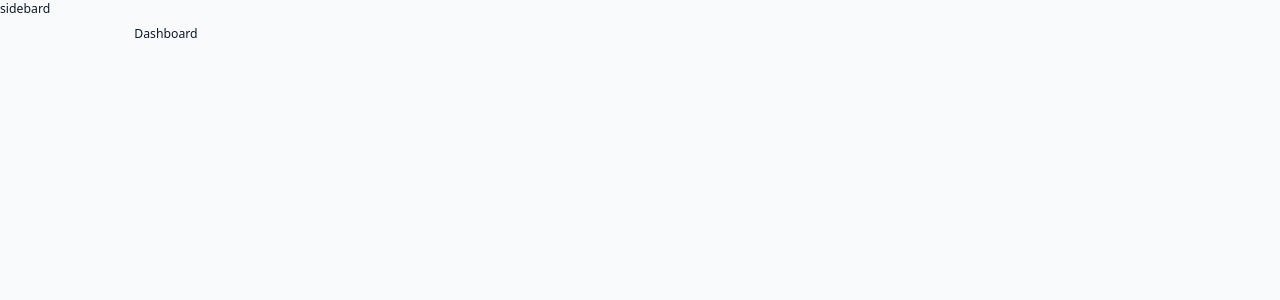
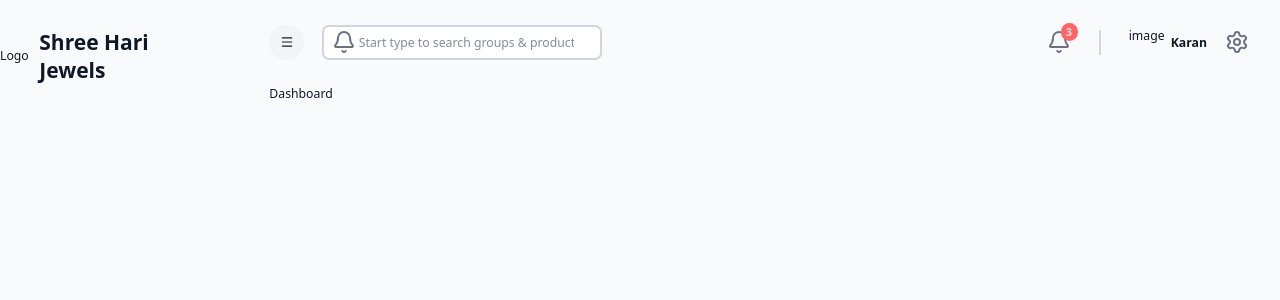
Before and after one commit to snorlaxkaran/Shri-Hari-Jewels, a Next.js app in the folder client/: page / in a window 1280 px wide. Shown: the top 300 px of the page. Built offline with nearby package versions, Linux system fonts and the light colour scheme.

Commit message:
Built the navbar & the sidebar layout

```diff
--- /dev/null
+++ b/client/src/app/(components)/Navbar/index.tsx
@@ -0,0 +1,52 @@
+"use client";
+
+import { Bell, Menu, Settings } from "lucide-react";
+import Link from "next/link";
+import React from "react";
+
+const Navbar = () => {
+  return (
+    <div className="flex justify-between items-center w-full mb-7">
+      <div className="flex justify-between items-center gap-5">
+        <button
+          className="px-3 py-3 bg-gray-100 rounded-full hover:bg-blue-100"
+          onClick={() => {}}
+        >
+          <Menu className="w-4 h-4" />
+        </button>
+        <div className="relative">
+          <input
+            type="search"
+            name=""
+            placeholder="Start type to search groups & products"
+            className="pl-10 pr-4 py-2 w-50 md:w-80 border-2 border-gray-300 bg-white rounded-lg focus:outline-none focus:border-blue-500"
+            id=""
+          />
+          <div className="absolute inset-y-0 left-0 pl-3 flex items-center pointer-events-none">
+            <Bell className="text-gray-500 size-{20}" />
+          </div>
+        </div>
+      </div>
+      <div className="flex justify-between items-center gap-5">
+        <div className="hidden md:flex justify-between items-center gap-5">
+          <div className="relative">
+            <Bell className="cursor-pointer text-gray-500 size-{24}" />
+            <span className="absolute -top-2 -right-2 inline-flex items-center justify-center px-[0.4rem] py-1 text-xs font-semibold leading-none text-red-100 bg-red-400 rounded-full">
+              3
+            </span>
+          </div>
+          <hr className="w-0 h-7 border border-solid border-l border-gray-300 mx-3" />
+          <div className="flex items-center gap-3 cursor-pointer">
+            <div className="w-9 h-9">image</div>
+            <span className="font font-semibold">Karan</span>
+          </div>
+        </div>
+        <Link href={"/settings"}>
+          <Settings className="cursor-pointer text-gray-500 size-{24}" />
+        </Link>
+      </div>
+    </div>
+  );
+};
+
+export default Navbar;
--- /dev/null
+++ b/client/src/app/(components)/Sidebar/index.tsx
@@ -0,0 +1,25 @@
+"use client";
+
+import { Menu } from "lucide-react";
+import React from "react";
+
+const Sidebar = () => {
+  return (
+    <div>
+      <div className="flex gap-3 justify-between md:justify-normal items-center pt-8">
+        <div>Logo</div>
+        <h1 className="font-extrabold text-2xl">Shree Hari Jewels</h1>
+        <button
+          className="md:hidden px-3 py-3 bg-gray-100 rounded-full hover:bg-blue-100"
+          onClick={() => {}}
+        >
+          <Menu className="w-4 h-4" />
+        </button>
+      </div>
+      <div className="grow mt-8"></div>
+      <div></div>
+    </div>
+  );
+};
+
+export default Sidebar;
--- a/client/src/app/dashboardWrapper.tsx
+++ b/client/src/app/dashboardWrapper.tsx
@@ -1,12 +1,14 @@
 import React from "react";
-
+import Navbar from "@/app/(components)/Navbar/index";
+import Sidebar from "@/app/(components)/Sidebar";
 const dashboardWrapper = ({ children }: { children: React.ReactNode }) => {
   return (
     <div className={`flex bg-gray-50 text-gray-900 w-full min-h-screen`}>
-      sidebard
+      <Sidebar />
       <main
         className={`flex flex-col w-full h-full py-7 px-9 bg-gray-50 md:pl-24`}
       >
+        <Navbar />
         {children}
       </main>
     </div>
--- a/client/src/app/layout.tsx
+++ b/client/src/app/layout.tsx
@@ -25,6 +25,7 @@ export default function RootLayout({
   return (
     <html
       lang="en"
+      suppressHydrationWarning
       className={`${geistSans.variable} ${geistMono.variable} h-full antialiased`}
     >
       <body className="min-h-full flex flex-col">
```
